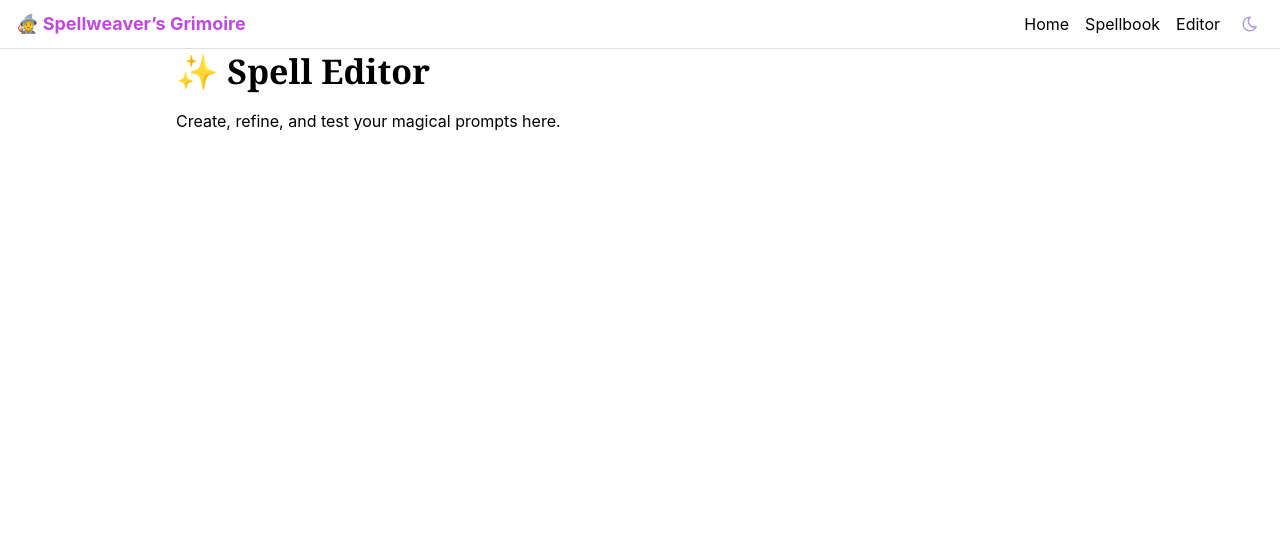
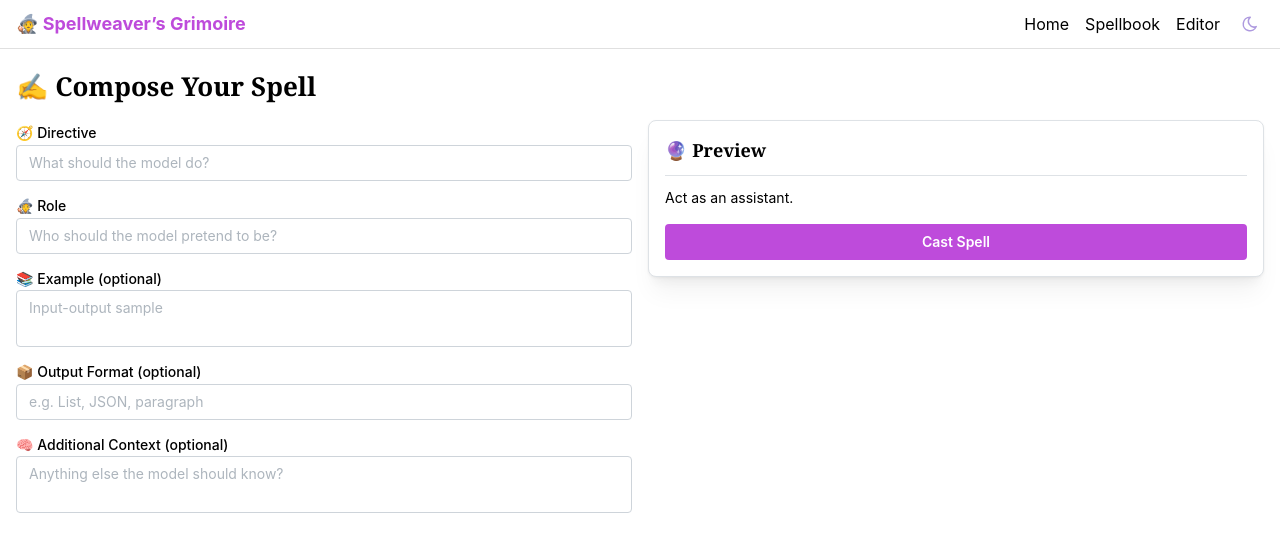
Before and after one commit to vlakmaker/Spellweavers-Grimoire, a React (Vite) app: page /editor in a window 1280 px wide. Shown: the top 552 px of the page. Built offline with nearby package versions, Linux system fonts and the light colour scheme.

Commit message:
Updated HomePages.tsx and SpellEditorPage.tsx

```diff
--- a/src/pages/HomePage.tsx
+++ b/src/pages/HomePage.tsx
@@ -1,27 +1,26 @@
-// src/pages/NotFoundPage.tsx
-import { Container, Title, Text, Button, Center } from "@mantine/core";
+// src/pages/HomePage.tsx
+import { Container, Title, Text, Button, Stack, Center } from "@mantine/core";
 import { Link } from "react-router-dom";
 
-function NotFoundPage() {
+function HomePage() {
   return (
-    <Center style={{ height: '80vh' }}>
-      <Container ta="center">
-        <Title order={1}>🧩 Page Not Found</Title>
-        <Text mt="sm" color="dimmed">
-          Uh oh... this part of the grimoire seems to be missing!
-        </Text>
-        <Button
-          mt="lg"
-          variant="light"
-          color="grape"
-          component={Link}
-          to="/"
-        >
-          Return to the Library 🏛️
-        </Button>
+    <Center style={{ height: "80vh" }}>
+      <Container size="sm" ta="center">
+        <Stack align="center" gap="lg">
+          <Title order={1}>🧙‍♀️ Welcome to the Promptweaver’s Grimoire</Title>
+          <Text c="dimmed">
+            Craft magical AI prompts, learn arcane techniques, and become a true Spellwright.
+          </Text>
+          <Button component={Link} to="/editor" size="md" color="grape">
+            Begin Spellweaving ✍️
+          </Button>
+          <Button component={Link} to="/spellbook" variant="light" size="sm">
+            Browse the Spellbook 📚
+          </Button>
+        </Stack>
       </Container>
     </Center>
   );
 }
 
-export default NotFoundPage;
+export default HomePage;
--- a/src/pages/SpellEditorPage.tsx
+++ b/src/pages/SpellEditorPage.tsx
@@ -1,13 +1,92 @@
 // src/pages/SpellEditorPage.tsx
-import { Container, Title, Text } from "@mantine/core";
+import {
+  Container,
+  Grid,
+  TextInput,
+  Textarea,
+  Title,
+  Button,
+  Stack,
+  Paper,
+  Text,
+  Divider,
+} from "@mantine/core";
+import { useState } from "react";
 
 function SpellEditorPage() {
+  const [directive, setDirective] = useState("");
+  const [role, setRole] = useState("");
+  const [example, setExample] = useState("");
+  const [outputFormat, setOutputFormat] = useState("");
+  const [context, setContext] = useState("");
+
+  const generatePrompt = () => {
+    return `Act as ${role || "an assistant"}.\n\n${directive}\n\n${
+      context ? `Context: ${context}\n` : ""
+    }${example ? `Example:\n${example}\n` : ""}${
+      outputFormat ? `Format: ${outputFormat}` : ""
+    }`.trim();
+  };
+
   return (
-    <Container>
-      <Title order={1}>✨ Spell Editor</Title>
-      <Text mt="md">
-        Create, refine, and test your magical prompts here.
-      </Text>
+    <Container size="xl" py="lg">
+      <Title order={2} mb="md">
+        ✍️ Compose Your Spell
+      </Title>
+
+      <Grid>
+        {/* Left column - inputs */}
+        <Grid.Col span={{ base: 12, md: 6 }}>
+          <Stack gap="sm">
+            <TextInput
+              label="🧭 Directive"
+              placeholder="What should the model do?"
+              value={directive}
+              onChange={(e) => setDirective(e.currentTarget.value)}
+            />
+            <TextInput
+              label="🧙 Role"
+              placeholder="Who should the model pretend to be?"
+              value={role}
+              onChange={(e) => setRole(e.currentTarget.value)}
+            />
+            <Textarea
+              label="📚 Example (optional)"
+              placeholder="Input-output sample"
+              minRows={3}
+              value={example}
+              onChange={(e) => setExample(e.currentTarget.value)}
+            />
+            <TextInput
+              label="📦 Output Format (optional)"
+              placeholder="e.g. List, JSON, paragraph"
+              value={outputFormat}
+              onChange={(e) => setOutputFormat(e.currentTarget.value)}
+            />
+            <Textarea
+              label="🧠 Additional Context (optional)"
+              placeholder="Anything else the model should know?"
+              minRows={2}
+              value={context}
+              onChange={(e) => setContext(e.currentTarget.value)}
+            />
+          </Stack>
+        </Grid.Col>
+
+        {/* Right column - preview */}
+        <Grid.Col span={{ base: 12, md: 6 }}>
+          <Paper shadow="md" p="md" radius="md" withBorder>
+            <Title order={4}>🔮 Preview</Title>
+            <Divider my="sm" />
+            <Text size="sm" style={{ whiteSpace: "pre-wrap" }}>
+              {generatePrompt()}
+            </Text>
+            <Button fullWidth mt="md" color="grape">
+              Cast Spell
+            </Button>
+          </Paper>
+        </Grid.Col>
+      </Grid>
     </Container>
   );
 }
```
Also changed, not shown: 3 other files (tests, documents, lock files or other folders).
